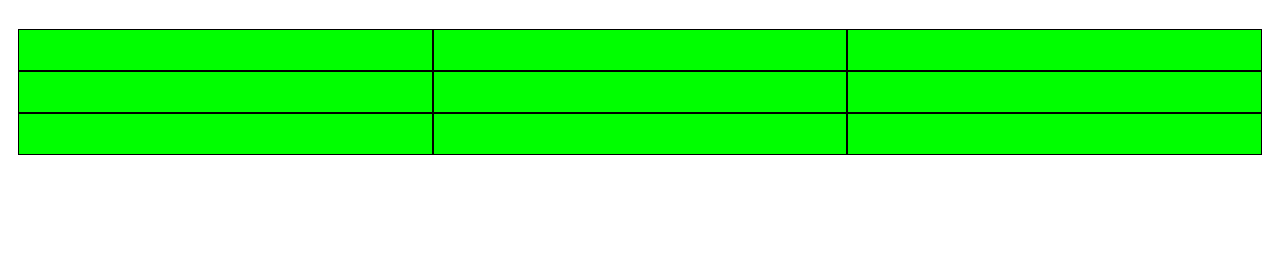
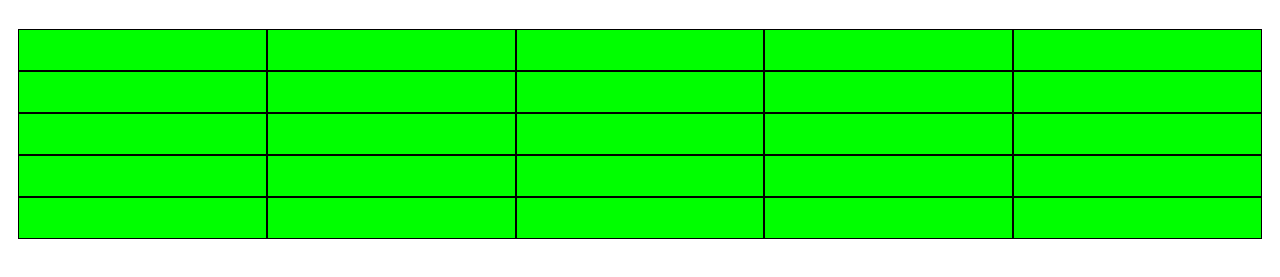
Before and after one commit to ScottCowe/noughts-and-crosses, a plain HTML site: page index.html in a window 1280 px wide. Shown: the part 61-338 px from the top of the page. Drawn offline with Linux system fonts and the light colour scheme.

Commit message:
5x5 board

```diff
--- a/script.js
+++ b/script.js
@@ -1,4 +1,4 @@
-const boardWidth = 3
+const boardWidth = 5
 
 window.onload = function() {
   const boardContainer = document.getElementById("board-container")
--- a/styles.css
+++ b/styles.css
@@ -1,6 +1,6 @@
 .grid-container {
   display: grid;
-  grid-template-columns: auto auto auto;
+  grid-template-columns: auto auto auto auto auto;
   background-colour: rgb(255, 0, 0);
   padding: 10px;
 }
```
